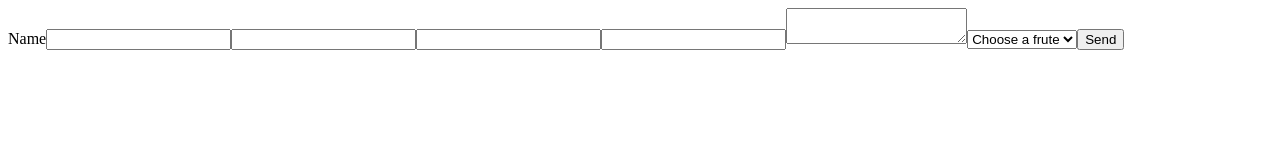
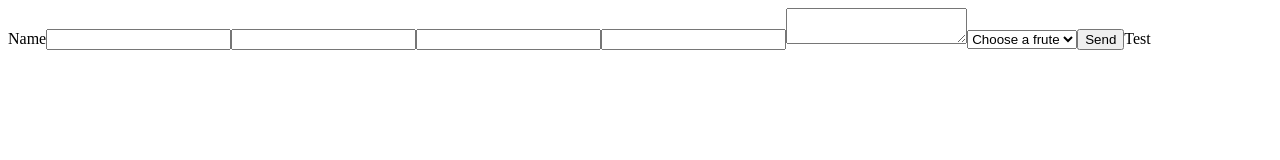
Before and after one commit to PulidoLuciano/pulido-react-form, a React (Vite) app: page / in a window 1280 px wide. Shown: the top 160 px of the page. Built offline with nearby package versions, Linux system fonts and the light colour scheme; the HTML template or start-up script is replaced by a standard one.

Commit message:
Add general status component for forms

```diff
--- a/src/App.tsx
+++ b/src/App.tsx
@@ -1,5 +1,6 @@
 import { ErrorMessage } from "./ErrorMessage"
 import { Form } from "./Form"
+import GeneralStatus from "./GeneralStatus"
 import {Input} from "./Input"
 import { ErrorMessageDeclaration, messages } from "./module"
 import {Select} from "./Select"
@@ -24,9 +25,15 @@ function test(text : string, _ : null){
 }
 
 function App() {
+
+  function handleSubmit(event : React.SyntheticEvent<HTMLFormElement>){
+    event.preventDefault();
+    console.log(event.target)
+  }
+
   return (
     <>
-      <Form action="" customMessages={customMessages} defaultMessages={defaultMessages}>
+      <Form action="" customMessages={customMessages} defaultMessages={defaultMessages} onSubmit={handleSubmit}>
         <label htmlFor="Name">Name</label>
         <Input type="text" name="Name" required={true} custom={test}/>
         <ErrorMessage htmlFor="Name"/>
@@ -46,6 +53,7 @@ function App() {
         </Select>
         <ErrorMessage htmlFor="Frutes"/>
         <Input type="submit" value="Send"/>
+        <GeneralStatus successMessage={"Test"} errorMessage={"test error"}/>
       </Form>
     </>
   )
--- a/src/Form.tsx
+++ b/src/Form.tsx
@@ -2,6 +2,7 @@ import { Children, isValidElement, JSXElementConstructor, ReactNode, useState }
 import { ErrorMessage } from "./ErrorMessage";
 import type { CustomFormProps, CustomInputProps, InputError } from "./module.d.ts";
 import { validate, validateGroups } from "./validate.ts";
+import { GeneralStatusProps } from "./GeneralStatus.tsx";
 
 export function Form({customMessages, defaultMessages, children, onSubmit,...props} : CustomFormProps){
 
@@ -57,6 +58,9 @@ export function Form({customMessages, defaultMessages, children, onSubmit,...pro
                         newProps = {id: props.name, name: props.id, type: "select", ...props}
                         inputsData.push(newProps);
                         return <select {...props}/>;
+                    case "generalstatus":
+                        if(errors.length === 0) return (props as GeneralStatusProps).successMessage;
+                        else return (props as GeneralStatusProps).errorMessage;
                     default:
                         return child;
                 }
--- /dev/null
+++ b/src/GeneralStatus.tsx
@@ -0,0 +1,12 @@
+import { ReactNode } from "react";
+
+export interface GeneralStatusProps{
+    successMessage : ReactNode
+    errorMessage : ReactNode
+}
+
+export default function GeneralStatus({successMessage, errorMessage} : GeneralStatusProps){
+    successMessage;
+    errorMessage;
+    return null;
+}
```
